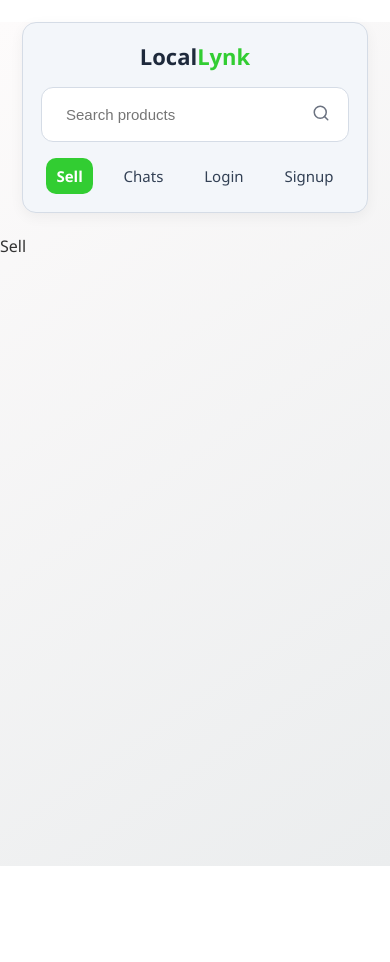
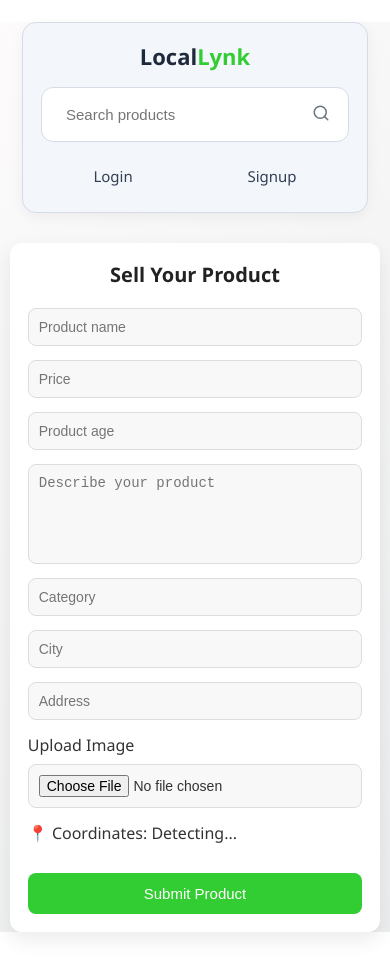
Before and after one commit to Nithish-2809/locallynk-frontend, a React (Vite) app: page /sell in a window 390 px wide. Before the commit the page ends 866 px from the top, so only its background shows below. Built offline with nearby package versions, Linux system fonts and the light colour scheme; no server answers.

Commit message:
improved nav added search functionality & sell products feature

```diff
--- a/src/Styles/Notification.css
+++ b/src/Styles/Notification.css
@@ -4,7 +4,7 @@
   top: 50%;
   right: 40%;
 
-  background: rgb(155, 243, 249);
+  background: rgb(209, 244, 247);
   padding: 14px 20px;
 
   border-radius: 12px;
--- /dev/null
+++ b/src/Styles/Sell.css
@@ -0,0 +1,153 @@
+/* ============================
+   MAIN WRAPPER
+============================ */
+.sell-wrapper {
+  width: 500px;
+  max-width: 95%;
+  margin: 30px auto;
+  background: white;
+  padding: 25px;
+  border-radius: 12px;
+  box-shadow: 0px 8px 20px rgba(0,0,0,0.08);
+}
+
+/* ============================
+   TITLE
+============================ */
+.sell-title {
+  text-align: center;
+  margin-bottom: 20px;
+  font-size: 26px;
+  font-weight: 700;
+  color: #222;
+}
+
+/* ============================
+   FORM INPUTS
+============================ */
+.sell-form {
+  display: flex;
+  flex-direction: column;
+  gap: 14px;
+}
+
+.sell-form input,
+.sell-form textarea {
+  padding: 12px;
+  border: 1px solid #ddd;
+  border-radius: 8px;
+  background: #f8f8f8;
+  font-size: 15px;
+  width: 100%;
+}
+
+.sell-form textarea {
+  height: 100px;
+  resize: none;
+}
+
+/* ============================
+   SUBMIT BUTTON
+============================ */
+.sell-btn {
+  margin-top: 15px;
+  background: limegreen;
+  padding: 14px;
+  font-size: 17px;
+  color: white;
+  border-radius: 8px;
+  border: none;
+  cursor: pointer;
+  transition: 0.25s ease;
+}
+
+.sell-btn:hover {
+  background: #1da61d;
+}
+
+/* ============================
+   IMAGE UPLOAD BOX
+============================ */
+.image-upload-box {
+  display: flex;
+  flex-direction: column;
+  gap: 8px;
+}
+
+.preview-img {
+  margin-top: 8px;
+  width: 160px;
+  height: 160px;
+  object-fit: cover;
+  border-radius: 10px;
+  box-shadow: 0 4px 10px rgba(0,0,0,0.15);
+  transition: 0.2s ease;
+}
+
+.preview-img:hover {
+  transform: scale(1.03);
+}
+
+/* ============================
+   LOCATION TITLE
+============================ */
+.loc-title {
+  margin-top: 10px;
+  font-size: 18px;
+  color: #333;
+  font-weight: 600;
+}
+
+/* ============================
+   RESPONSIVE BREAKPOINTS
+============================ */
+
+/* Tablets */
+@media (max-width: 768px) {
+  .sell-wrapper {
+    width: 90%;
+    padding: 20px;
+  }
+
+  .sell-title {
+    font-size: 22px;
+  }
+
+  .preview-img {
+    width: 140px;
+    height: 140px;
+  }
+
+  .sell-btn {
+    padding: 12px;
+    font-size: 16px;
+  }
+}
+
+/* Mobile */
+@media (max-width: 480px) {
+  .sell-wrapper {
+    padding: 18px;
+    width: 95%;
+  }
+
+  .sell-title {
+    font-size: 20px;
+  }
+
+  .preview-img {
+    width: 120px;
+    height: 120px;
+  }
+
+  .sell-form input,
+  .sell-form textarea {
+    font-size: 14px;
+    padding: 10px;
+  }
+
+  .sell-btn {
+    padding: 12px;
+    font-size: 15px;
+  }
+}
--- a/src/components/Nav.jsx
+++ b/src/components/Nav.jsx
@@ -1,21 +1,26 @@
-import React from "react";
+import React, { useState } from "react";
 import { NavLink, Link, useNavigate } from "react-router-dom";
-import { FiSearch, FiMapPin } from "react-icons/fi";
+import { FiSearch } from "react-icons/fi";
 import "../Styles/Nav.css";
 
 export default function Nav() {
+  const navigate = useNavigate();
+  const [searchText, setSearchText] = useState("");
 
-  const navigate = useNavigate();
-
-  // ✅ Check login state
   const isLoggedIn = Boolean(localStorage.getItem("token"));
 
-  // ✅ Logout handler
   const handleLogout = () => {
     localStorage.removeItem("token");
     localStorage.removeItem("user");
     navigate("/login");
-    window.location.reload();   // re-render navbar
+    window.location.reload();
+  };
+
+  // 🔍 SEARCH FUNCTION
+  const handleSearch = () => {
+    if (!searchText.trim()) return;
+
+    navigate(`/?search=${encodeURIComponent(searchText)}`);
   };
 
   return (
@@ -31,8 +36,14 @@
       {/* Search */}
       <div className="nav-center">
         <div className="search-box">
-          <input className="search-input" placeholder="Search products" />
-          <button className="icon-btn">
+          <input
+            className="search-input"
+            placeholder="Search products"
+            value={searchText}
+            onChange={(e) => setSearchText(e.target.value)}
+            onKeyDown={(e) => e.key === "Enter" && handleSearch()}
+          />
+          <button className="icon-btn" onClick={handleSearch}>
             <FiSearch size={18} />
           </button>
         </div>
@@ -41,10 +52,6 @@
       {/* Right Navigation */}
       <div className="nav-right">
 
-        <NavLink to="/sell" className="nav-link">Sell</NavLink>
-        <NavLink to="/chat" className="nav-link">Chats</NavLink>
-
-        {/* ✅ NOT LOGGED IN */}
         {!isLoggedIn && (
           <>
             <NavLink to="/login" className="nav-link">Login</NavLink>
@@ -52,9 +59,10 @@
           </>
         )}
 
-        {/* ✅ LOGGED IN */}
         {isLoggedIn && (
           <>
+            <NavLink to="/sell" className="nav-link">Sell</NavLink>
+            <NavLink to="/chat" className="nav-link">Chats</NavLink>
             <NavLink to="/profile" className="nav-link">Profile</NavLink>
             <span className="nav-link logout-btn" onClick={handleLogout}>
               Logout
--- a/src/pages/Home.jsx
+++ b/src/pages/Home.jsx
@@ -1,19 +1,29 @@
 import React, { useEffect, useState } from "react";
 import axios from "axios";
+import { useLocation } from "react-router-dom";
 import "../Styles/Home.css";
 
 function Home() {
   const [products, setProducts] = useState([]);
   const [loading, setLoading] = useState(true);
 
+  // Get search query from URL → /?search=phone
+  const { search } = useLocation();
+  const searchQuery = new URLSearchParams(search).get("search");
+
   const fetchProducts = async () => {
     try {
-      const res = await axios.get(
-        "https://locallynk-production.up.railway.app/product"
-      );
+      let url = "https://locallynk-production.up.railway.app/product";
 
-      setProducts(res.data.products);
+      // If search query exists → use search API
+      if (searchQuery) {
+        url = `https://locallynk-production.up.railway.app/product/search?name=${searchQuery}`;
+      }
+
+      const res = await axios.get(url);
+      setProducts(res.data.products || []);
       setLoading(false);
+
     } catch (error) {
       console.error("Failed to load products:", error);
       setLoading(false);
@@ -22,17 +32,15 @@
 
   useEffect(() => {
     fetchProducts();
-  }, []);
+  }, [searchQuery]); // re-fetch when search term changes
 
   return (
     <div className="home-wrapper">
 
-      <h2 className="home-title">Latest Products</h2>
-
       {loading ? (
         <p className="loading-text">Loading products...</p>
       ) : products.length === 0 ? (
-        <p className="no-products">No products available</p>
+        <p className="no-products">No products found</p>
       ) : (
         <div className="product-grid">
           {products.map((product) => (
--- a/src/pages/Sell.jsx
+++ b/src/pages/Sell.jsx
@@ -1,9 +1,186 @@
-import React from 'react'
+import React, { useState, useEffect } from "react";
+import axios from "axios";
+import Notification from "../components/Notification";
+import "../Styles/Sell.css";
 
 function Sell() {
+  const [form, setForm] = useState({
+    productName: "",
+    price: "",
+    age: "",
+    description: "",
+    category: "",
+    city: "",
+    address: "",
+    image: null,
+    latitude: "",
+    longitude: "",
+  });
+
+  const [preview, setPreview] = useState(null);
+  const [loadingLocation, setLoadingLocation] = useState(true);
+  const [uploading, setUploading] = useState(false);
+
+  // Popup state
+  const [popup, setPopup] = useState({ show: false, type: "", message: "" });
+
+  const showPopup = (type, message) => {
+    setPopup({ show: true, type, message });
+    setTimeout(() => setPopup({ show: false, type: "", message: "" }), 2500);
+  };
+
+  // AUTO DETECT LOCATION (lat + long only)
+  useEffect(() => {
+    if (navigator.geolocation) {
+      navigator.geolocation.getCurrentPosition(
+        (pos) => {
+          setForm((prev) => ({
+            ...prev,
+            latitude: pos.coords.latitude,
+            longitude: pos.coords.longitude,
+          }));
+          setLoadingLocation(false);
+        },
+        () => setLoadingLocation(false)
+      );
+    } else setLoadingLocation(false);
+  }, []);
+
+  const handleChange = (e) => {
+    setForm((prev) => ({ ...prev, [e.target.name]: e.target.value }));
+  };
+
+  const handleFile = (e) => {
+    const file = e.target.files[0];
+    setForm((prev) => ({ ...prev, image: file }));
+    setPreview(URL.createObjectURL(file));
+  };
+
+  // ================================
+  // SUBMIT PRODUCT WITH LOADER + DISABLE MULTIPLE CLICKS
+  // ================================
+  const submitProduct = async () => {
+    // Prevent double clicks
+    if (uploading) return;
+
+    // VALIDATION
+    if (!form.productName || !form.price || !form.age || !form.description || !form.category || !form.city || !form.address || !form.image) {
+      showPopup("error", "Please fill all fields and upload an image");
+      return;
+    }
+
+    if (!form.latitude || !form.longitude) {
+      showPopup("error", "Location not detected");
+      return;
+    }
+
+    try {
+      setUploading(true); // start loader
+
+      const data = new FormData();
+      data.append("productName", form.productName);
+      data.append("price", form.price);
+      data.append("age", form.age);
+      data.append("description", form.description);
+      data.append("category", form.category);
+      data.append("image", form.image);
+
+      data.append(
+        "location",
+        JSON.stringify({
+          type: "Point",
+          coordinates: [form.longitude, form.latitude],
+          city: form.city,
+          address: form.address,
+        })
+      );
+
+      await axios.post(
+        "https://locallynk-production.up.railway.app/product/add",
+        data,
+        {
+          headers: {
+            Authorization: `Bearer ${localStorage.getItem("token")}`,
+            "Content-Type": "multipart/form-data",
+          },
+        }
+      );
+
+      showPopup("success", "Product uploaded successfully!");
+
+      // RESET FORM
+      setForm({
+        productName: "",
+        price: "",
+        age: "",
+        description: "",
+        category: "",
+        city: "",
+        address: "",
+        image: null,
+        latitude: form.latitude,
+        longitude: form.longitude,
+      });
+      setPreview(null);
+
+    } catch (err) {
+      console.error(err);
+      showPopup("error", "Failed to upload product");
+    } finally {
+      setUploading(false); // re-enable button
+    }
+  };
+
   return (
-    <div>Sell</div>
-  )
+    <div className="sell-wrapper">
+      <h2 className="sell-title">Sell Your Product</h2>
+
+      <div className="sell-form">
+        <input name="productName" placeholder="Product name" value={form.productName} onChange={handleChange} />
+
+        <input name="price" placeholder="Price" type="number" value={form.price} onChange={handleChange} />
+
+        <input name="age" placeholder="Product age" value={form.age} onChange={handleChange} />
+
+        <textarea name="description" placeholder="Describe your product" value={form.description} onChange={handleChange} />
+
+        <input name="category" placeholder="Category" value={form.category} onChange={handleChange} />
+
+        <input name="city" placeholder="City" value={form.city} onChange={handleChange} />
+
+        <input name="address" placeholder="Address" value={form.address} onChange={handleChange} />
+
+        {/* IMAGE UPLOAD */}
+        <div className="image-upload-box">
+          <label>Upload Image</label>
+          <input type="file" onChange={handleFile} />
+          {preview && <img src={preview} className="preview-img" />}
+        </div>
+
+        {/* LOCATION STATUS */}
+        <p className="coords-text">
+          📍 Coordinates:
+          {loadingLocation
+            ? " Detecting..."
+            : form.latitude
+            ? ` ${form.latitude.toFixed(5)}, ${form.longitude.toFixed(5)}`
+            : " Location unavailable"}
+        </p>
+
+        {/* SUBMIT BUTTON */}
+        <button
+          className="sell-btn"
+          onClick={submitProduct}
+          disabled={uploading}
+          style={{ opacity: uploading ? 0.6 : 1 }}
+        >
+          {uploading ? "Uploading..." : "Submit Product"}
+        </button>
+      </div>
+
+      {popup.show && <Notification type={popup.type} message={popup.message} />}
+    </div>
+  );
 }
 
-export default Sell
+export default Sell;
```
Also changed, not shown: src/pages/Profile.jsx (+21 -33 lines).
